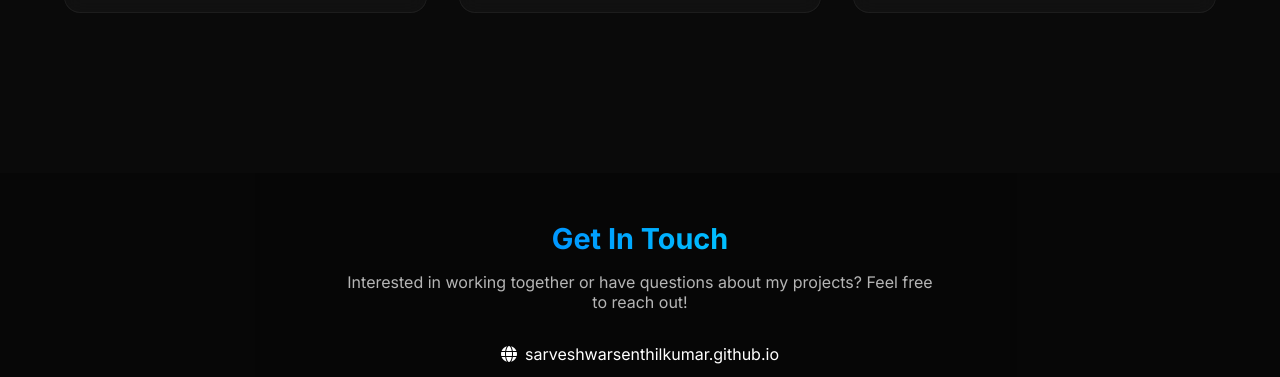
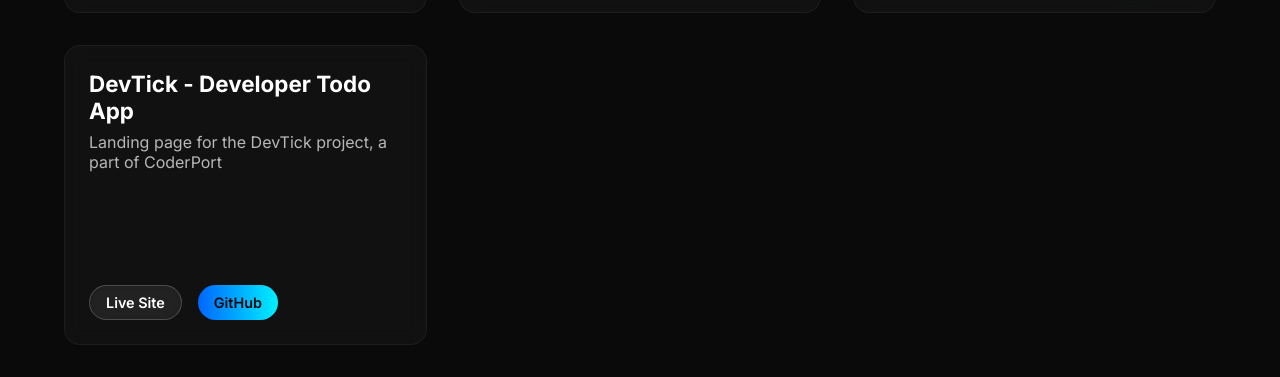
Before and after one commit to SarveshwarSenthilKumar/FrontendPortfolio, a plain HTML site: page index.html in a window 1280 px wide. Shown: the part 2139-2516 px from the top of the page. Drawn offline with Linux system fonts and the light colour scheme.

Commit message:
Added DevTick Landing Page

```diff
--- a/index.html
+++ b/index.html
@@ -636,6 +636,19 @@
                         </div>
                     </div>
                 </div>
+
+                <!-- DevTick Project Landing Website -->
+                <div class="project-card">
+                    <div class="project-content">
+                        <h3>DevTick - Developer Todo App</h3>
+                        <p>Landing page for the DevTick project, a part of CoderPort</p>
+                        <div class="project-links">
+                            <a href="https://sarveshwarsenthilkumar.github.io/DevTick/" target="_blank" class="btn btn-secondary">Live Site</a>
+                            <a href="https://github.com/SarveshwarSenthilKumar/DevTick" target="_blank" class="btn btn-primary">GitHub</a>
+                        </div>
+                    </div>
+                </div>
+
             </div>
         </section>
 
```
